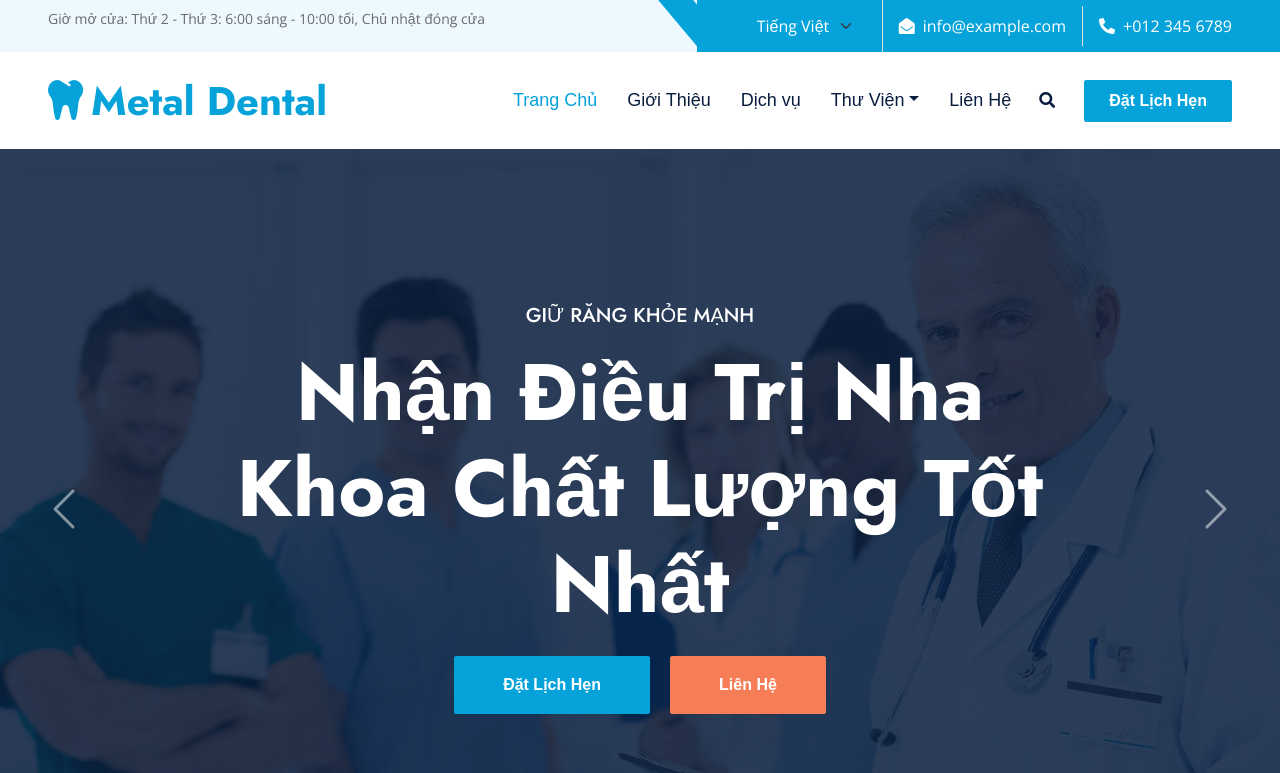
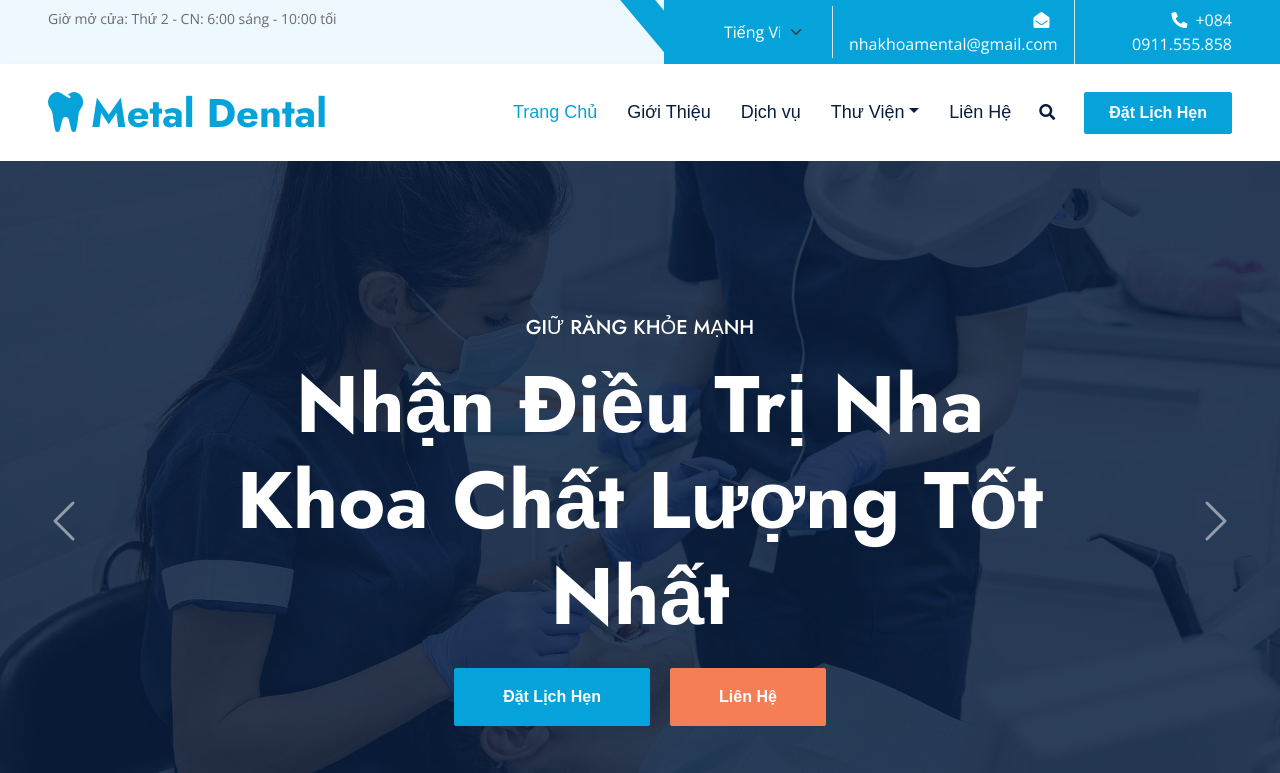
Before and after one commit to HungThinh17/DentalServicesWebsite, a plain HTML site: page index.html in a window 1280 px wide. Shown: the top 773 px of the page. Drawn offline with nearby package versions, Linux system fonts and the light colour scheme.

Commit message:
Update migrate pannel.

```diff
--- a/index.html
+++ b/index.html
@@ -72,10 +72,10 @@
                         </select>
                     </div>
                     <div class="me-3 pe-3 border-end py-2">
-                        <p class="m-0"><i class="fa fa-envelope-open me-2"></i>info@example.com</p>
+                        <p class="m-0"><i class="fa fa-envelope-open me-2"></i>nhakhoamental@gmail.com</p>
                     </div>
                     <div class="py-2">
-                        <p class="m-0"><i class="fa fa-phone-alt me-2"></i>+012 345 6789</p>
+                        <p class="m-0"><i class="fa fa-phone-alt me-2"></i>+084 0911.555.858</p>
                     </div>
                 </div>
             </div>
@@ -142,6 +142,9 @@
         <div id="header-carousel" class="carousel slide carousel-fade" data-bs-ride="carousel">
             <div class="carousel-inner">
                 <div class="carousel-item active">
+                    <img class="w-100" src="img/carousel-4.png" alt="Image">
+                </div>
+                <div class="carousel-item">
                     <img class="w-100" src="img/carousel-1.jpg" alt="Image">
                     <div class="carousel-caption d-flex flex-column align-items-center justify-content-center">
                         <div class="p-3" style="max-width: 900px;">
@@ -154,7 +157,8 @@
                         </div>
                     </div>
                 </div>
-                <div class="carousel-item">
+                <!-- disable carousel-item -->
+                <!-- <div class="carousel-item">
                     <img class="w-100" src="img/carousel-2.jpg" alt="Image">
                     <div class="carousel-caption d-flex flex-column align-items-center justify-content-center">
                         <div class="p-3" style="max-width: 900px;">
@@ -166,7 +170,7 @@
                             <a href="" class="btn btn-secondary py-md-3 px-md-5 animated slideInRight">Contact Us</a>
                         </div>
                     </div>
-                </div>
+                </div> -->
             </div>
             <button class="carousel-control-prev" type="button" data-bs-target="#header-carousel" data-bs-slide="prev">
                 <span class="carousel-control-prev-icon" aria-hidden="true"></span>
--- a/js/translate.js
+++ b/js/translate.js
@@ -6,7 +6,7 @@ const translations = {
       pages: "Pages",
       contact: "Contact",
       appointment: "Appointment",
-      openingHours: "Opening Hours: Mon - Tues : 6.00 am - 10.00 pm, Sunday Closed",
+      openingHours: "Opening Hours: Mon - Sunday : 6.00 am - 10.00 pm",
       keepTeethHealthy: "Keep Your Teeth Healthy",
       qualityTreatment: "Take The Best Quality Dental Treatment",
       contactUs: "Contact Us",
@@ -21,7 +21,7 @@ const translations = {
       pages: "Thư Viện",
       contact: "Liên Hệ",
       appointment: "Đặt Lịch Hẹn",
-      openingHours: "Giờ mở cửa: Thứ 2 - Thứ 3: 6:00 sáng - 10:00 tối, Chủ nhật đóng cửa",
+      openingHours: "Giờ mở cửa: Thứ 2 - CN: 6:00 sáng - 10:00 tối",
       keepTeethHealthy: "Giữ Răng Khỏe Mạnh",
       qualityTreatment: "Nhận Điều Trị Nha Khoa Chất Lượng Tốt Nhất",
       contactUs: "Liên Hệ",
```
Also changed, not shown: img/carousel-3.png (added), img/carousel-4.png (added).
